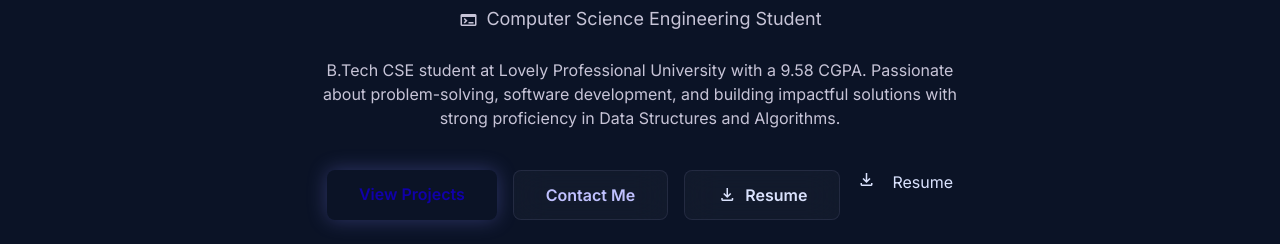
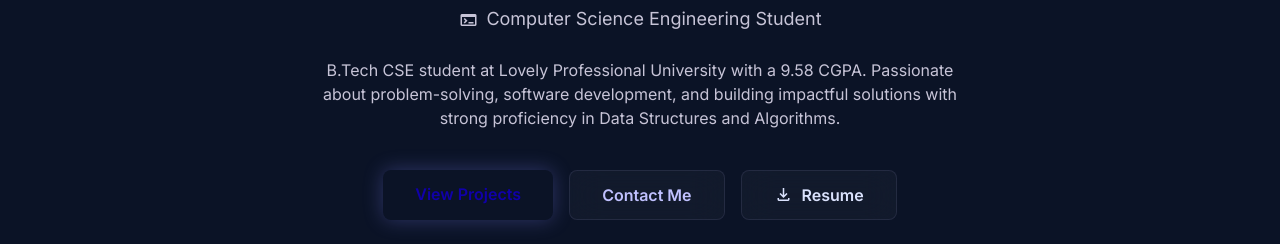
Before and after one commit to AbhinavJaggi/Portfolio, a plain HTML site: page index.html in a window 1280 px wide. Shown: the part 556-800 px from the top of the page. Drawn offline with nearby package versions, Linux system fonts and the light colour scheme.

Commit message:
My Portfolio

```diff
--- a/index.html
+++ b/index.html
@@ -228,8 +228,6 @@
    rel="noopener noreferrer">
     <span class="material-symbols-outlined text-[20px]">download</span> Resume
 </a>
-<span class="material-symbols-outlined text-[20px]">download</span> Resume
-                </a>
 </div>
 </section>
 <!-- About Section -->
```
